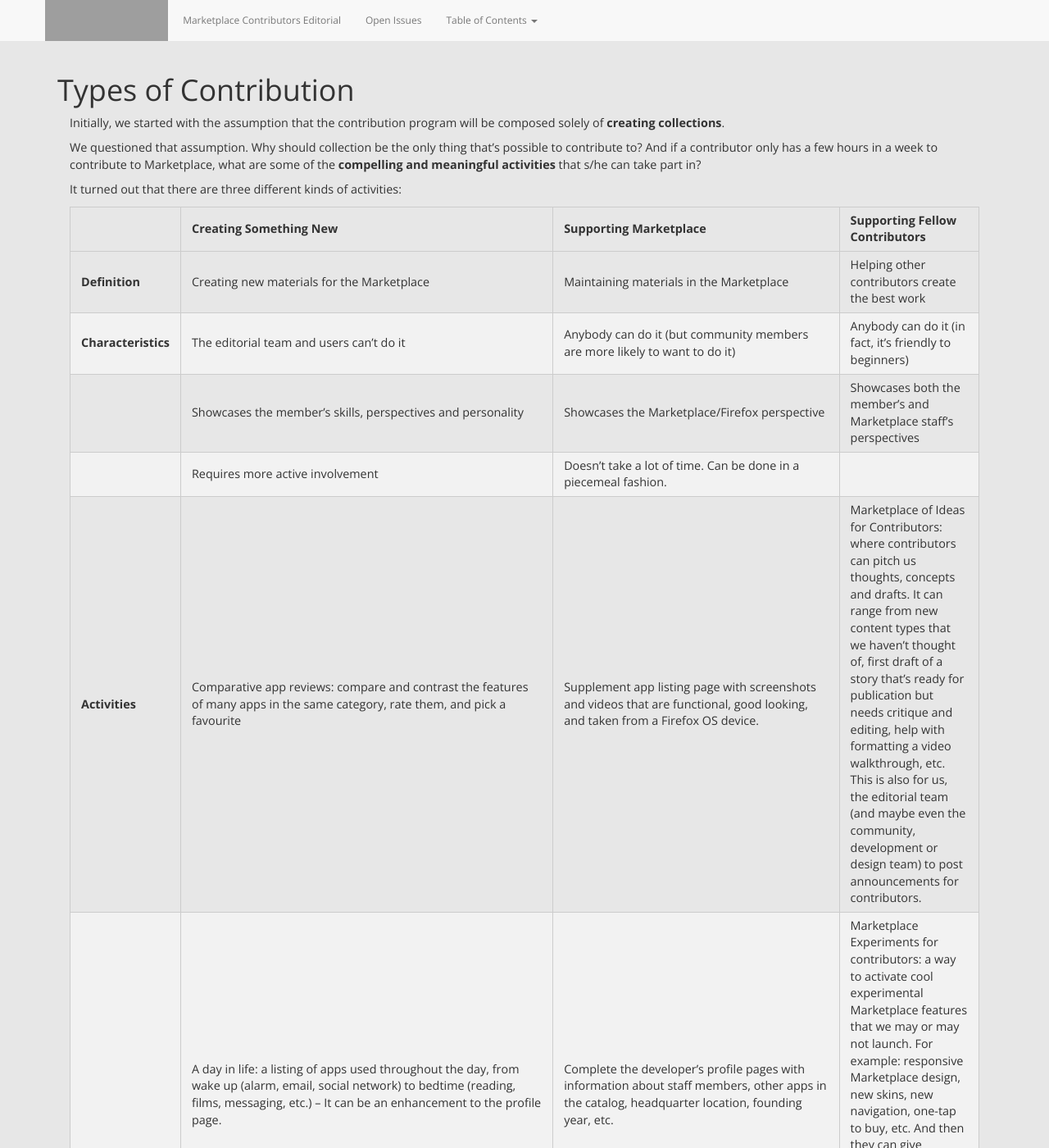
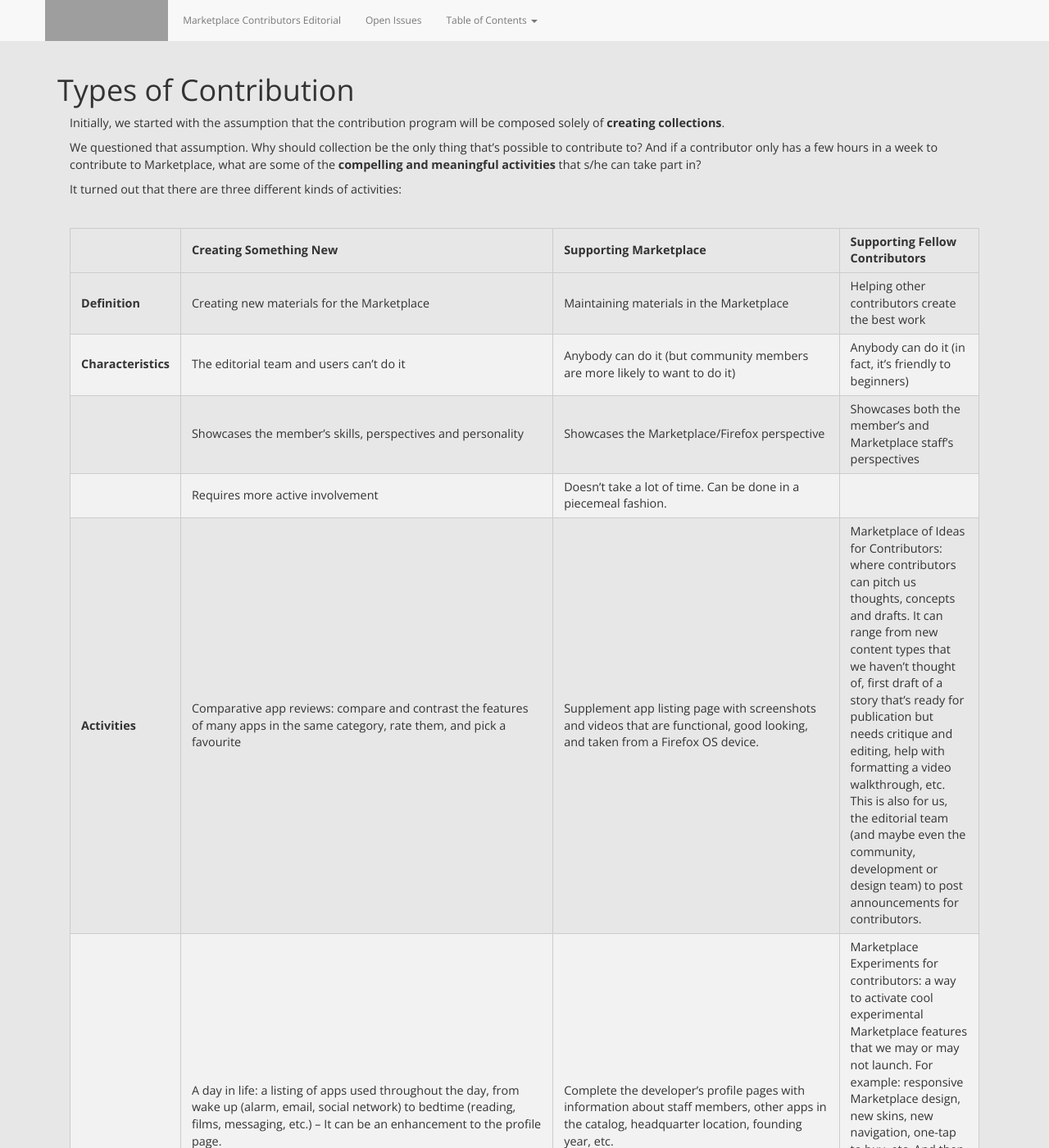
Before and after one commit to MarketplaceUX/marketplace-community-editorial, a Jekyll site: the page built from contributionTypes.html, in a window 1280 px wide and 1400 px high. Shown: the whole window at 82% size. Built offline with Jekyll 4.4.1, drawn with Linux system fonts in a browser that asks for light colours; nearby versions of some CDN libraries; grey boxes are pictures that could not be loaded.

Commit message:
fix table style

```diff
--- a/css/customStyles.css
+++ b/css/customStyles.css
@@ -55,6 +55,10 @@
   color: #ff0000;
 }
 
+table.longText {
+  margin: 2.5em 0;
+}
+
 table.longText th, table.longText td {
   padding: 6px 13px;
   border: 1px solid #ccc;
```
